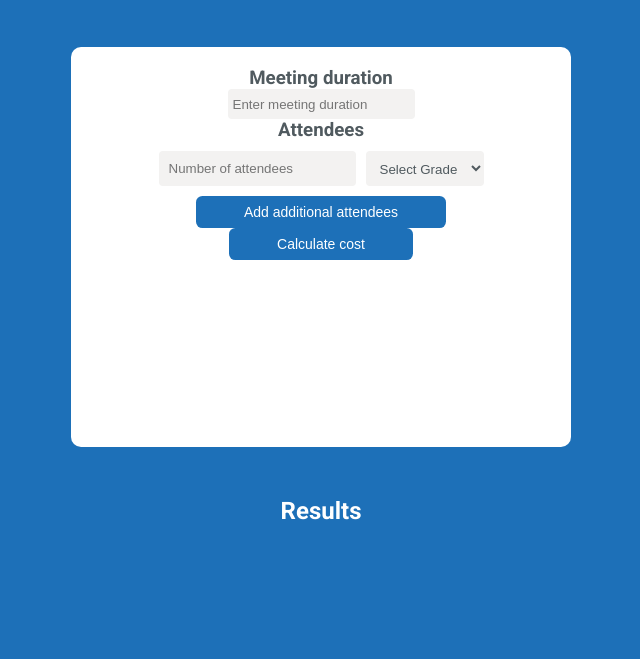
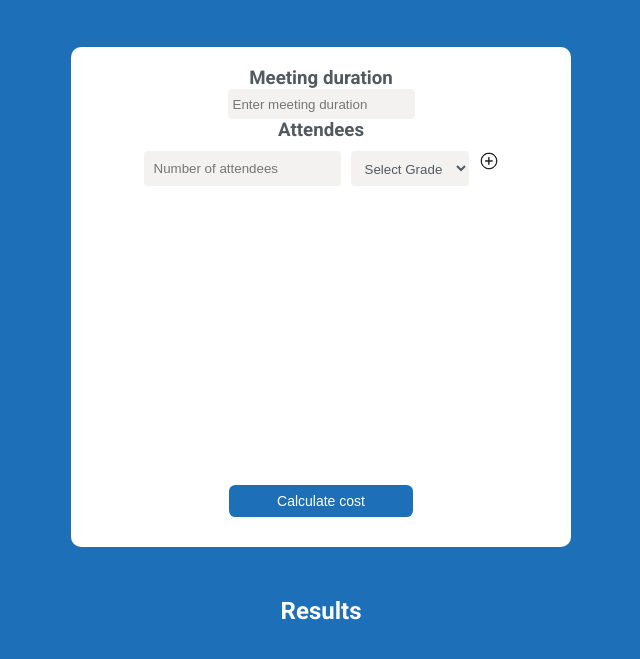
Before and after one commit to Sally-HP/SE_Summative1, a plain HTML site: page index.html in a window 1280 px wide. Shown: the part 61-720 px from the top of the page, without its empty margins (319-959 px from the left). Drawn offline with Linux system fonts and the light colour scheme.

Commit message:
Button bugs fixed

```diff
--- a/index.html
+++ b/index.html
@@ -10,6 +10,7 @@
 
     <title>Meeting Cost App</title>
 </head>
+
 <body>
 
 <h1>Meeting Cost Calculator</h1>
@@ -30,16 +31,9 @@
 
     <div id="sec-row"></div>
 
-        <button class="btn" onclick="addattendee()">Add additional attendees</button>
-
     <button class="btn" onclick="calculate()">Calculate cost</button>
 
 </div>
-
-    </div>
-
-</div>
-
 
 <div id="result_container">
     <h2>Results</h2>
--- a/script.js
+++ b/script.js
@@ -8,7 +8,7 @@ function addattendee() {
     secondrow.innerHTML = `
         <input
             type="number"
-            id="attendeecount"
+            class="attendeecount"
             min="1"
             placeholder="Number of attendees"
         >
@@ -22,6 +22,8 @@ function addattendee() {
             <option value="EO">EO</option>
             <option value="EA">EA</option>
         </select>
+
+        <button class="addbtn" onclick="addattendee()"></button>
     `;
 
     container.appendChild(secondrow);
@@ -49,13 +51,12 @@ function calculate() {
         const attendees = parseInt(attendeeinputs[i].value) || 0;
         const grade = gradeselect[i].value;
 
-        const hourlypay = gradesalary[grade]/(52*37.5)
+        const hourlypay = gradesalary[grade]/(52*37.5);
 
-        total += duration(attendees * hourlypay);
+        total += duration * attendees * hourlypay;
     }
 
-    document.getElementById("result").textContent = `Estimated meeting cost = £${total.toFixed(2)}`;
-
+    document.getElementById("result").textContent = `Estimated meeting cost = £${total.toFixed(2)}`
 }
 
 // inital page to load with one grade input field
--- a/style.css
+++ b/style.css
@@ -37,7 +37,7 @@ body {
 
 .input-container {
     width: 500px;
-    height: 400px;
+    height: 500px;
     background-color: var(--white);
     color: var(--dark-grey);
     display: flex;
@@ -45,6 +45,17 @@ body {
     align-items: center;
     padding: 20px;
     border-radius: 10px;
+    position: relative;
+    padding-bottom: 60px;
+}
+
+.addbtn {
+    width: 20px;
+    height: 20px;
+    background-image: url("images/add_btn.svg");
+    background-size: cover;
+    border: none;
+    background-color: transparent;
 }
 
 .btn {
@@ -57,7 +68,8 @@ body {
     padding: 0.5rem 3rem;
     border-radius: 0.4rem;
     border: none;
-
+    position: absolute;
+    bottom: 30px;
 }
 
 .duration {
```
Lines whose indentation alone changed are shown as unchanged.
